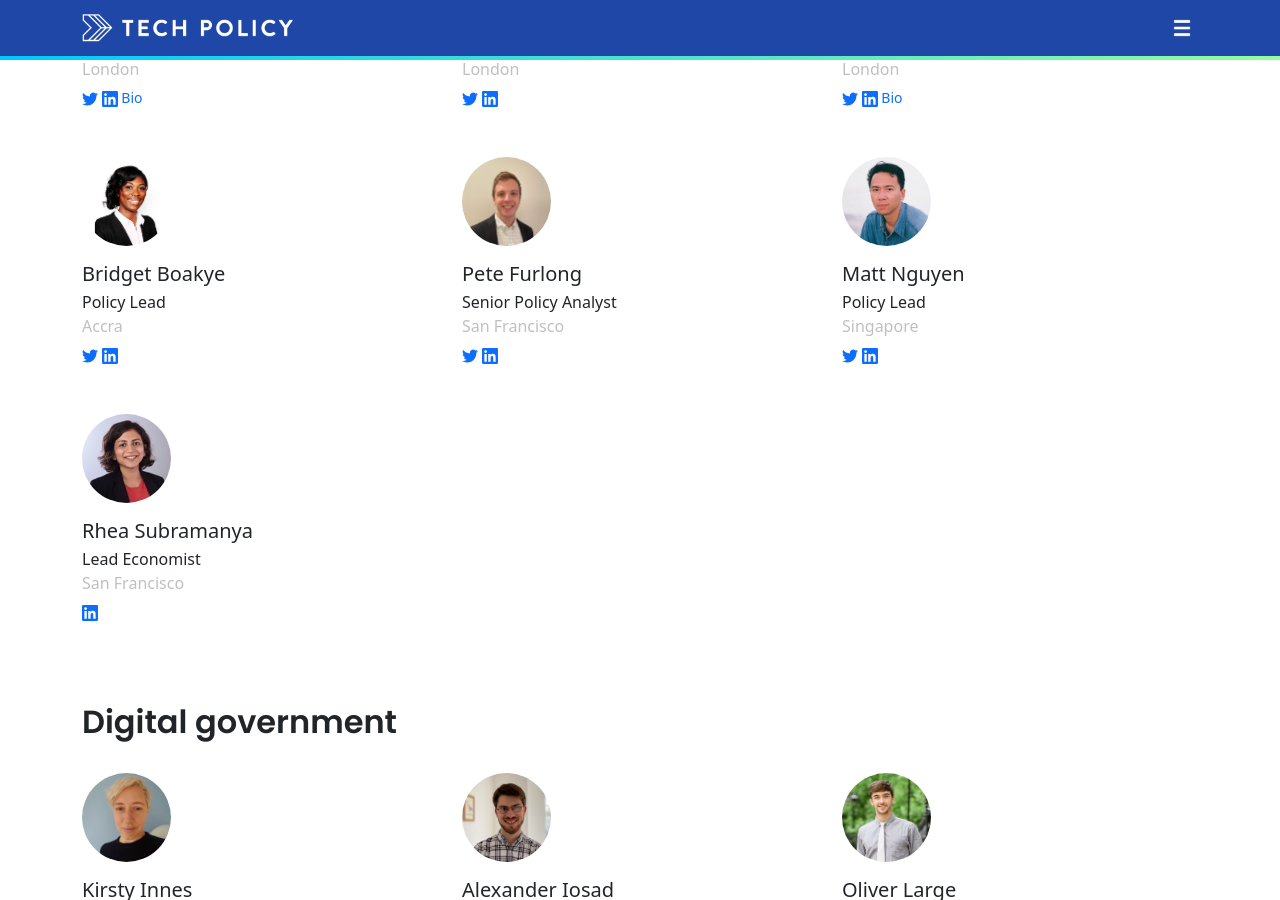
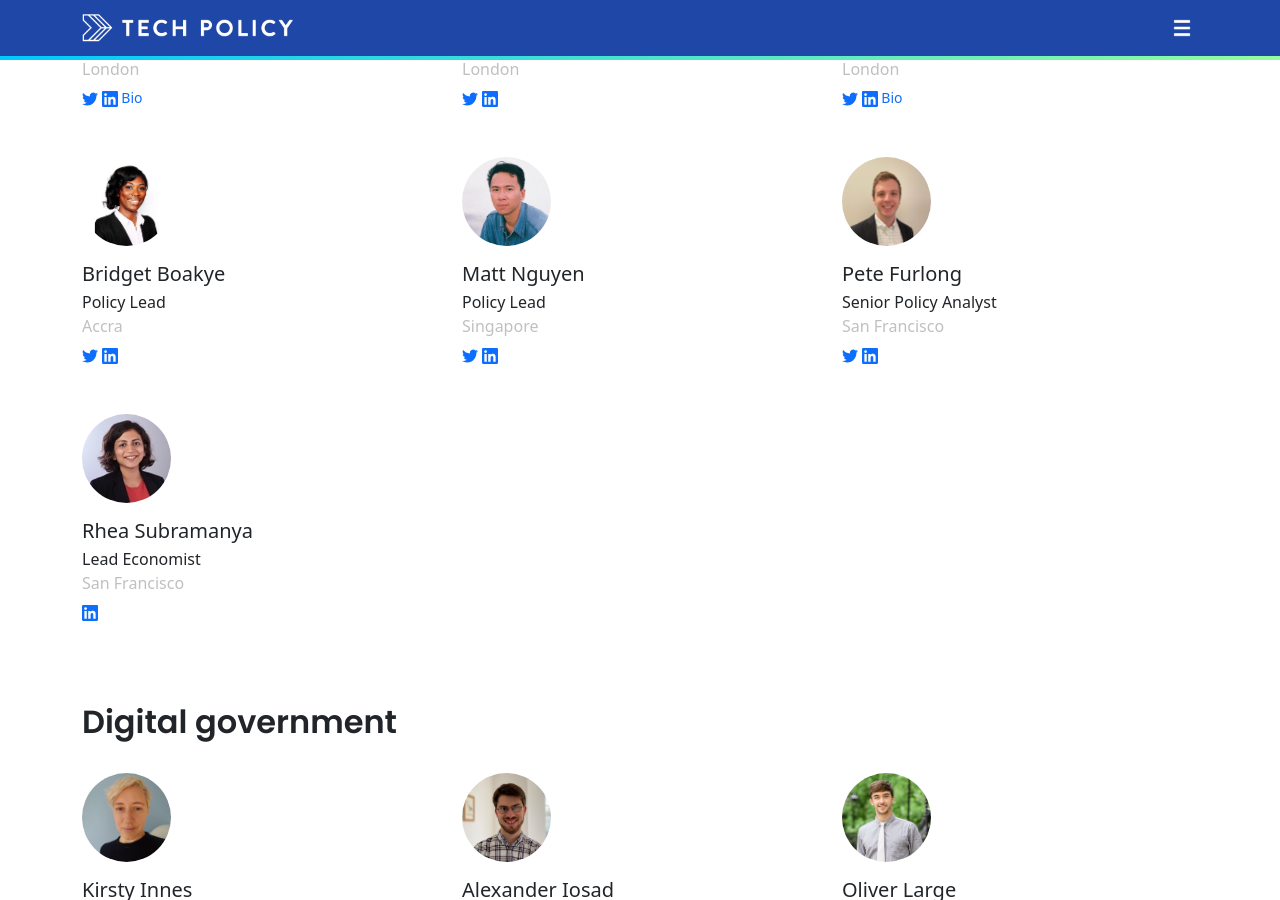
Before and after one commit to techpolicyio/techpolicyio.github.io, a Jekyll site: the page built from pages/people.md, in a window 1280 px wide and 900 px high, scrolled down 962 px. Built offline with Jekyll 4.4.1, drawn with Linux system fonts in a browser that asks for light colours; some of the changed lines change nothing that is shown.

Commit message:
Update team.yml

```diff
--- a/_data/team.yml
+++ b/_data/team.yml
@@ -54,6 +54,14 @@
   tbi:
   tw: boakye_b
   li: bridgetboakye
+- name: Matt Nguyen
+  title: Policy Lead
+  unit: ipu
+  geo: Singapore
+  img: matt.jpg
+  tbi:
+  tw: matthewngn
+  li: matthewngn
 - name: Pete Furlong
   title: Senior Policy Analyst
   unit: ipu
@@ -62,14 +70,6 @@
   tbi:
   tw: FurlongPete
   li: pete-furlong-b2a04769
-- name: Matt Nguyen
-  title: Policy Lead
-  unit: ipu
-  geo: Singapore
-  img: matt.jpg
-  tbi:
-  tw: matthewngn
-  li: matthewngn
 - name: Rhea Subramanya
   title: Lead Economist
   unit: ipu
```
